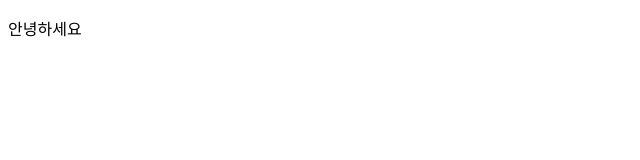
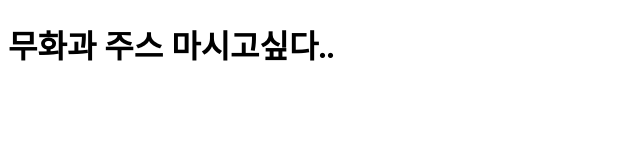
Before and after one commit to taehuiK/web2, a plain HTML site: page index.html in a window 1280 px wide. Shown: the whole page, without its empty margins (0-640 px from the left). Drawn offline with Linux system fonts and the light colour scheme.

Commit message:
Update index.html

```diff
--- a/index.html
+++ b/index.html
@@ -4,6 +4,6 @@
 
 </head>
 <body>
-   <p>안녕하세요</p>
+   <h1>무화과 주스 마시고싶다..</h1>
 </body>
 </html>
```
